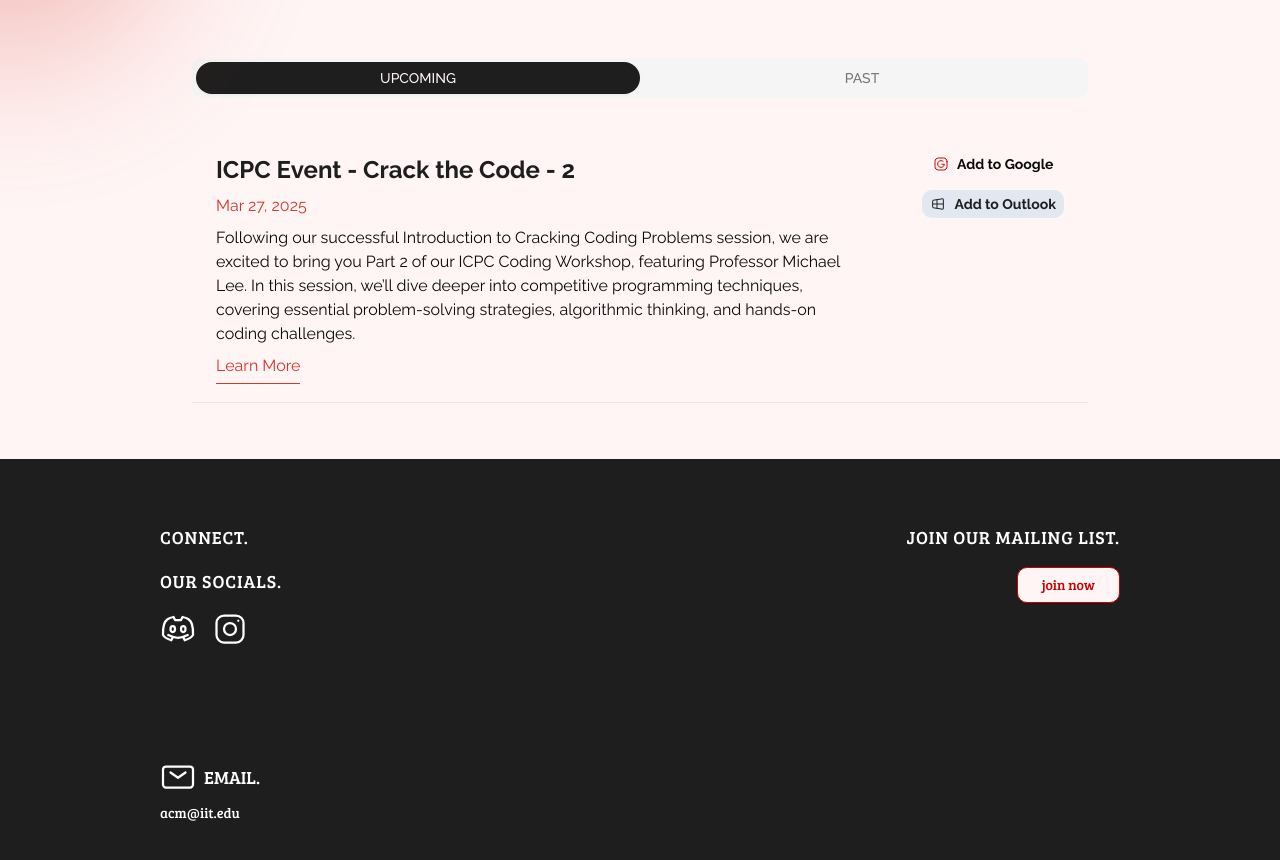
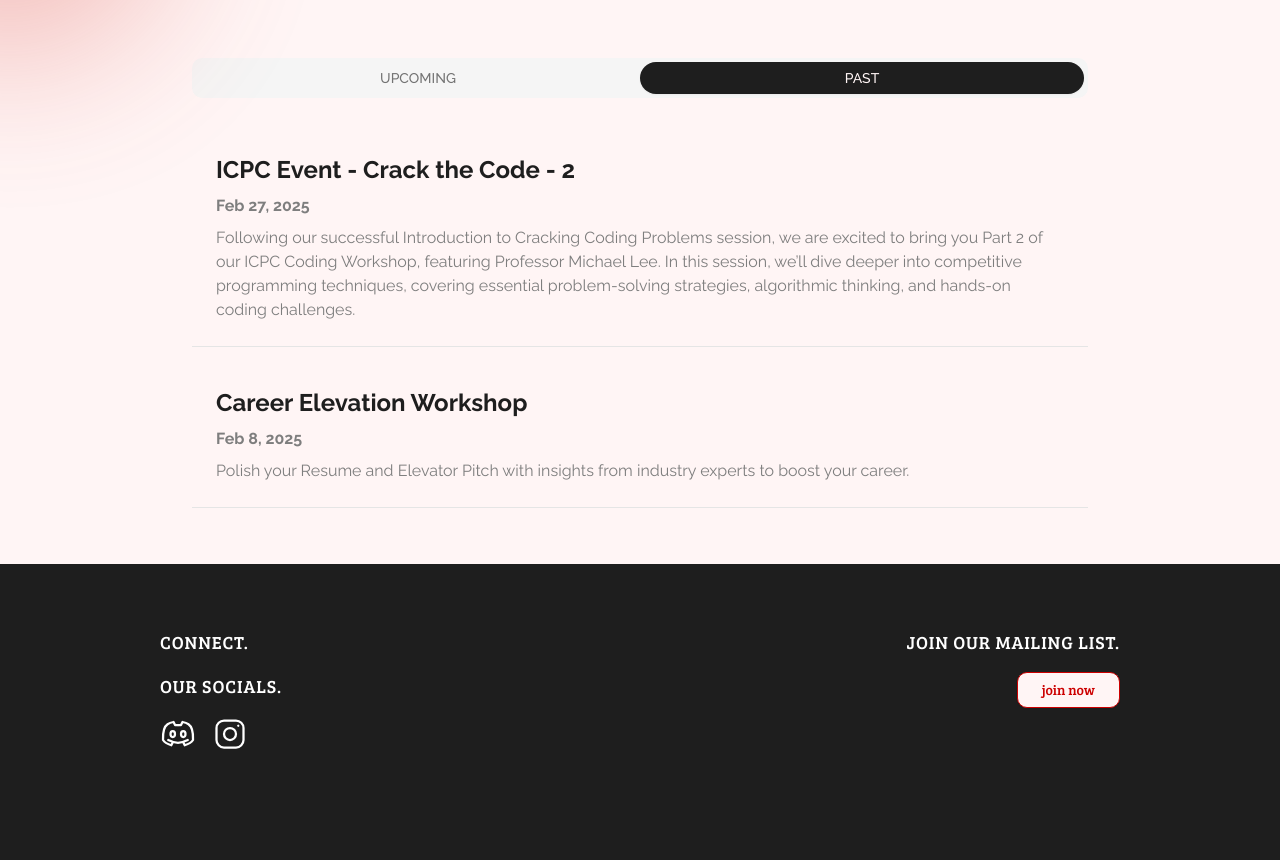
Before and after one commit to iitacm/iitacm1.github.io, a Next.js app: page /events in a window 1280 px wide. Shown: the part 860-1720 px from the top of the page. Built offline with nearby package versions, Linux system fonts and the light colour scheme.

Commit message:
`Removed upcoming event data and added empty array for upcoming events`

```diff
--- a/components/events/events-tabs.tsx
+++ b/components/events/events-tabs.tsx
@@ -5,18 +5,7 @@ import { formatEventDate } from "@/lib/utils"
 import { AddToCalendar } from "./add-to-calendar"
 import Link from "next/link"
 
-const upcomingEvents: Event[] = [
-  {
-    name: "ICPC Event - Crack the Code - 2",
-    description: "Following our successful Introduction to Cracking Coding Problems session, we are excited to bring you Part 2 of our ICPC Coding Workshop, featuring Professor Michael Lee. In this session, we\’ll dive deeper into competitive programming techniques, covering essential problem-solving strategies, algorithmic thinking, and hands-on coding challenges.",
-    date: "2025-03-27 14:45",
-    endDate: "2025-03-27 17:00",
-    location: "Stuart Building, Chicago, IL",
-    place: "SB 111",
-    timezone: "America/Chicago",
-    link: "https://www.linkedin.com/posts/acm-iit_competitiveprogramming-icpc-codingchallenges-activity-7299986111169187841-Zjrp?utm_source=share&utm_medium=member_desktop&rcm=ACoAACEEUYEBfR38tezSmfZ_VCQFeUnQkTa7YhY"
-  }
-]
+const upcomingEvents: Event[] = []
 
 const pastEvents: Event[] = [
   {
```
